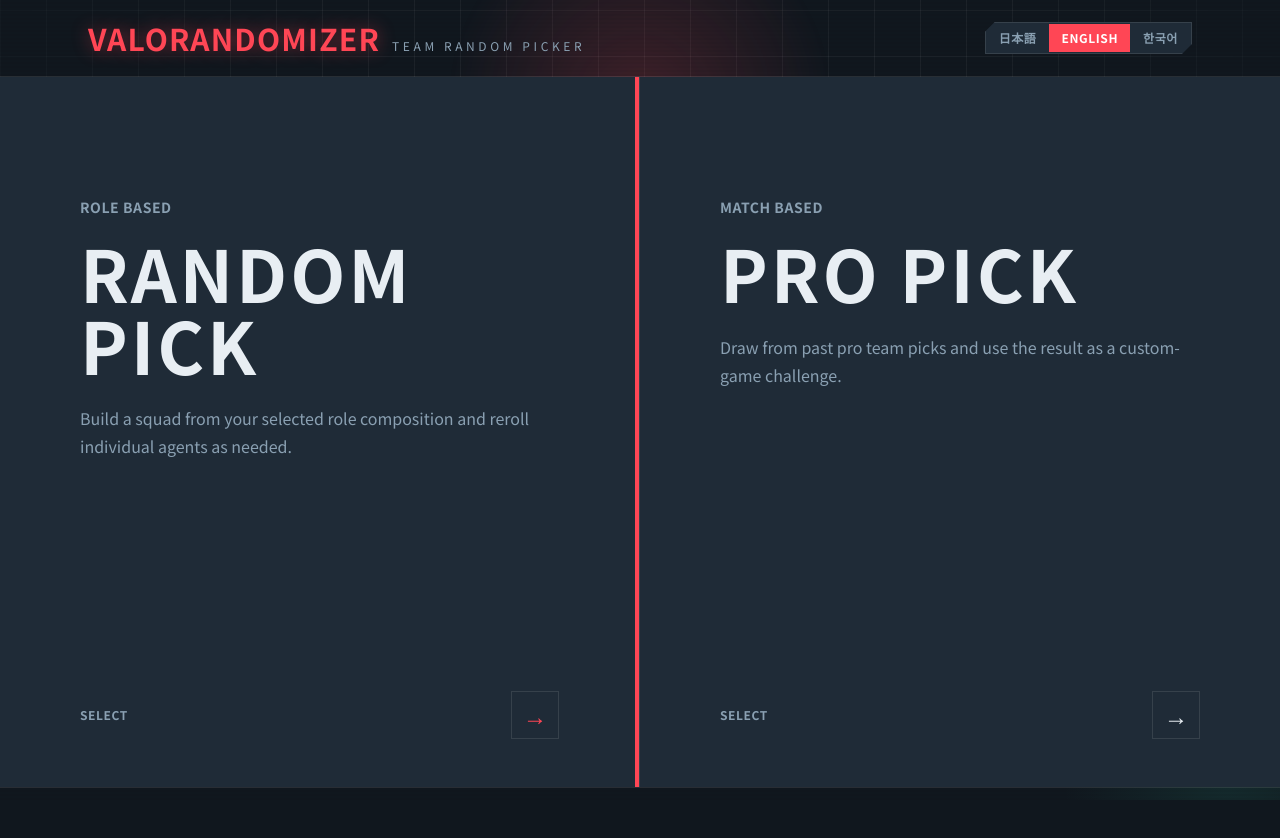
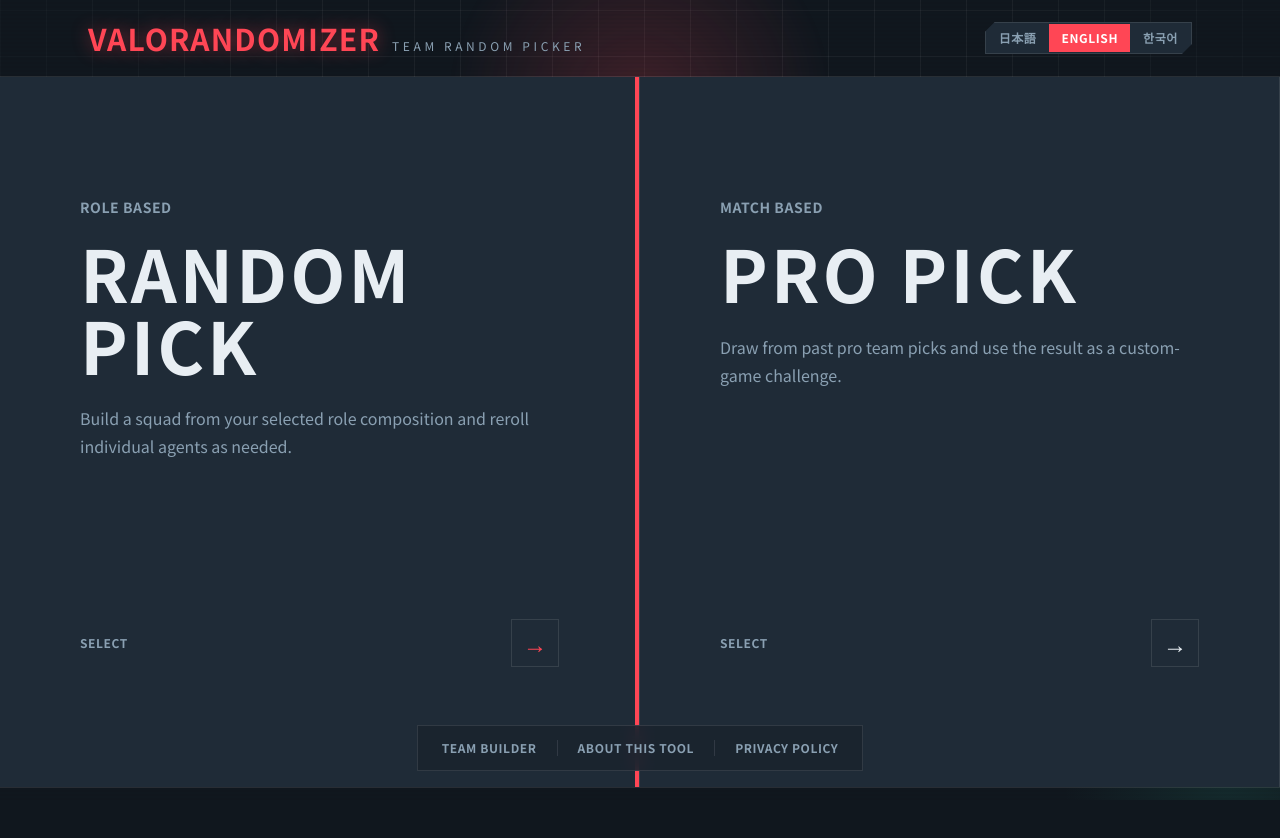
Before and after one commit to pezypezy/valorandomizer, a Next.js app: page /en in a window 1280 px wide. Shown: the top 838 px of the page. Built offline with nearby package versions, Linux system fonts and the light colour scheme.

Commit message:
Add informational links to landing page

```diff
--- a/components/Picker.tsx
+++ b/components/Picker.tsx
@@ -3,6 +3,7 @@
 import { useEffect, useMemo, useState } from "react";
 import { useTranslations } from "next-intl";
 import { AnimatePresence, motion } from "motion/react";
+import { Link } from "@/i18n/navigation";
 import { AGENTS } from "@/lib/agents";
 import { ROLES, TEAM_SIZE, type Agent, type Role } from "@/lib/roles";
 import {
@@ -40,6 +41,14 @@
     counts[r]++;
   }
   return counts;
+}
+
+function pickReplacementAgent(team: Agent[], slot: number): Agent | null {
+  const target = team[slot];
+  const used = new Set(team.map((a) => a.id));
+  const pool = AGENTS.filter((a) => a.role === target.role && !used.has(a.id));
+  if (pool.length === 0) return null;
+  return pool[Math.floor(Math.random() * pool.length)];
 }
 
 export function Picker() {
@@ -108,10 +117,8 @@
   function rerollOne(slot: number) {
     if (!team) return;
     const target = team[slot];
-    const used = new Set(team.map((a) => a.id));
-    const pool = AGENTS.filter((a) => a.role === target.role && !used.has(a.id));
-    if (pool.length === 0) return;
-    const replacement = pool[Math.floor(Math.random() * pool.length)];
+    const replacement = pickReplacementAgent(team, slot);
+    if (!replacement) return;
     setTeam(team.map((a, i) => (i === slot ? replacement : a)));
     setLocked((prev) => {
       const n = new Set(prev);
@@ -296,6 +303,30 @@
         direction="right"
         onClick={() => onSelect("pro")}
       />
+      <nav aria-label="Information" className="absolute inset-x-0 bottom-4 z-20 flex justify-center px-4">
+        <div className="flex flex-wrap items-center justify-center gap-2 border border-[var(--color-line)] bg-[color-mix(in_srgb,var(--color-bg)_86%,transparent)] px-3 py-2 backdrop-blur">
+          <Link
+            href="/team-builder"
+            className="px-3 py-1.5 text-xs font-semibold uppercase tracking-wider text-[var(--color-muted)] transition-colors hover:text-[var(--color-ink)]"
+          >
+            Team Builder
+          </Link>
+          <span className="h-4 w-px bg-[var(--color-line)]" aria-hidden="true" />
+          <Link
+            href="/about"
+            className="px-3 py-1.5 text-xs font-semibold uppercase tracking-wider text-[var(--color-muted)] transition-colors hover:text-[var(--color-ink)]"
+          >
+            About this tool
+          </Link>
+          <span className="h-4 w-px bg-[var(--color-line)]" aria-hidden="true" />
+          <Link
+            href="/privacy"
+            className="px-3 py-1.5 text-xs font-semibold uppercase tracking-wider text-[var(--color-muted)] transition-colors hover:text-[var(--color-ink)]"
+          >
+            Privacy policy
+          </Link>
+        </div>
+      </nav>
     </motion.section>
   );
 }
@@ -324,7 +355,7 @@
       transition={{ duration: 0.52, ease: [0.16, 1, 0.3, 1] }}
       whileHover={{ scale: 1.01 }}
       whileTap={{ scale: 0.99 }}
-      className="group relative flex min-h-[48vh] overflow-hidden border-b border-[var(--color-line)] bg-[var(--color-surface)] px-8 py-10 text-left transition-colors hover:bg-[var(--color-surface-2)] sm:px-12 md:min-h-full md:border-b-0 md:border-r md:px-14 lg:px-20 last:md:border-r-0"
+      className="group relative flex min-h-[48vh] overflow-hidden border-b border-[var(--color-line)] bg-[var(--color-surface)] px-8 pb-28 pt-10 text-left transition-colors hover:bg-[var(--color-surface-2)] sm:px-12 md:min-h-full md:border-b-0 md:border-r md:px-14 lg:px-20 last:md:border-r-0"
     >
       <div
         className="absolute inset-0 opacity-0 transition-opacity duration-300 group-hover:opacity-100"
```
